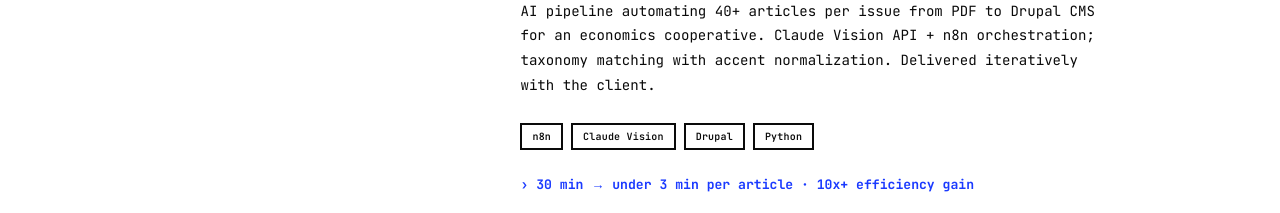
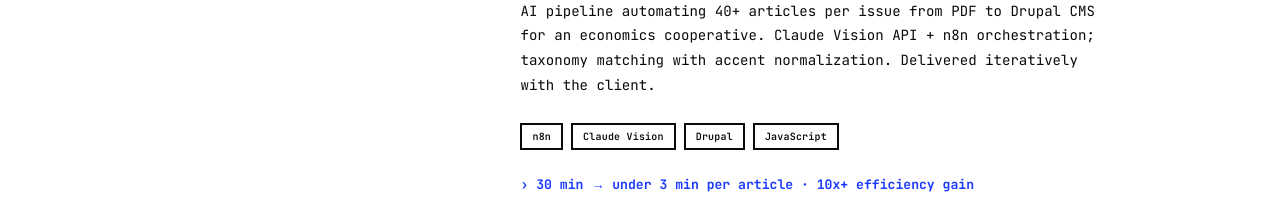
Before and after one commit to daniszwarc/portfolio, a Next.js app: page / in a window 1280 px wide. Shown: the part 3200-3413 px from the top of the page. Built offline with nearby package versions, Linux system fonts and the light colour scheme.

Commit message:
fix: nav color/size, remove badge and numbers, dark contact links

```diff
--- a/app/page.tsx
+++ b/app/page.tsx
@@ -60,7 +60,7 @@ const projects: Row[] = [
     title: "AlterEco Publishing Pipeline",
     description:
       "AI pipeline automating 40+ articles per issue from PDF to Drupal CMS for an economics cooperative. Claude Vision API + n8n orchestration; taxonomy matching with accent normalization. Delivered iteratively with the client.",
-    tags: ["n8n", "Claude Vision", "Drupal", "Python"],
+    tags: ["n8n", "Claude Vision", "Drupal", "JavaScript"],
     outcome: "30 min → under 3 min per article · 10x+ efficiency gain",
   },
 ];
```
Also changed, not shown: 1 other file (tests, documents, lock files or other folders).
